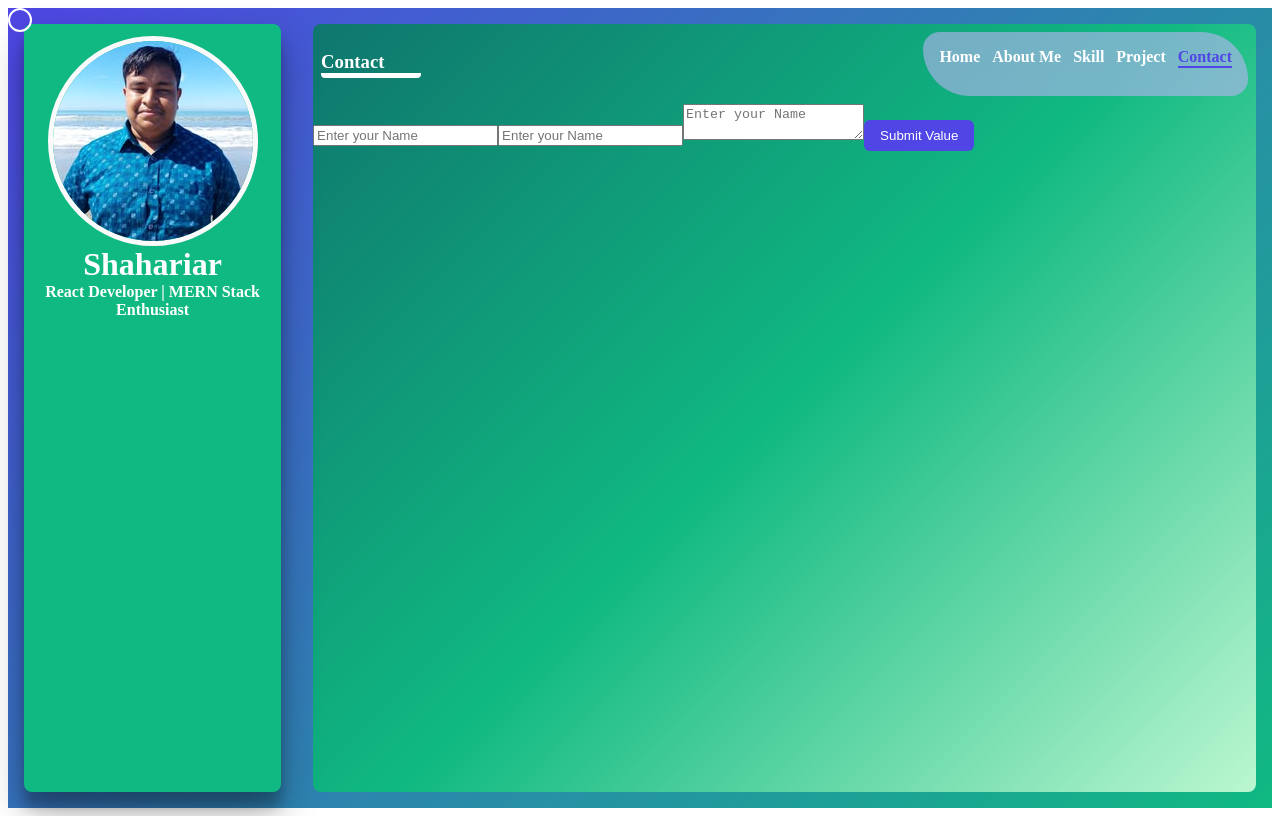
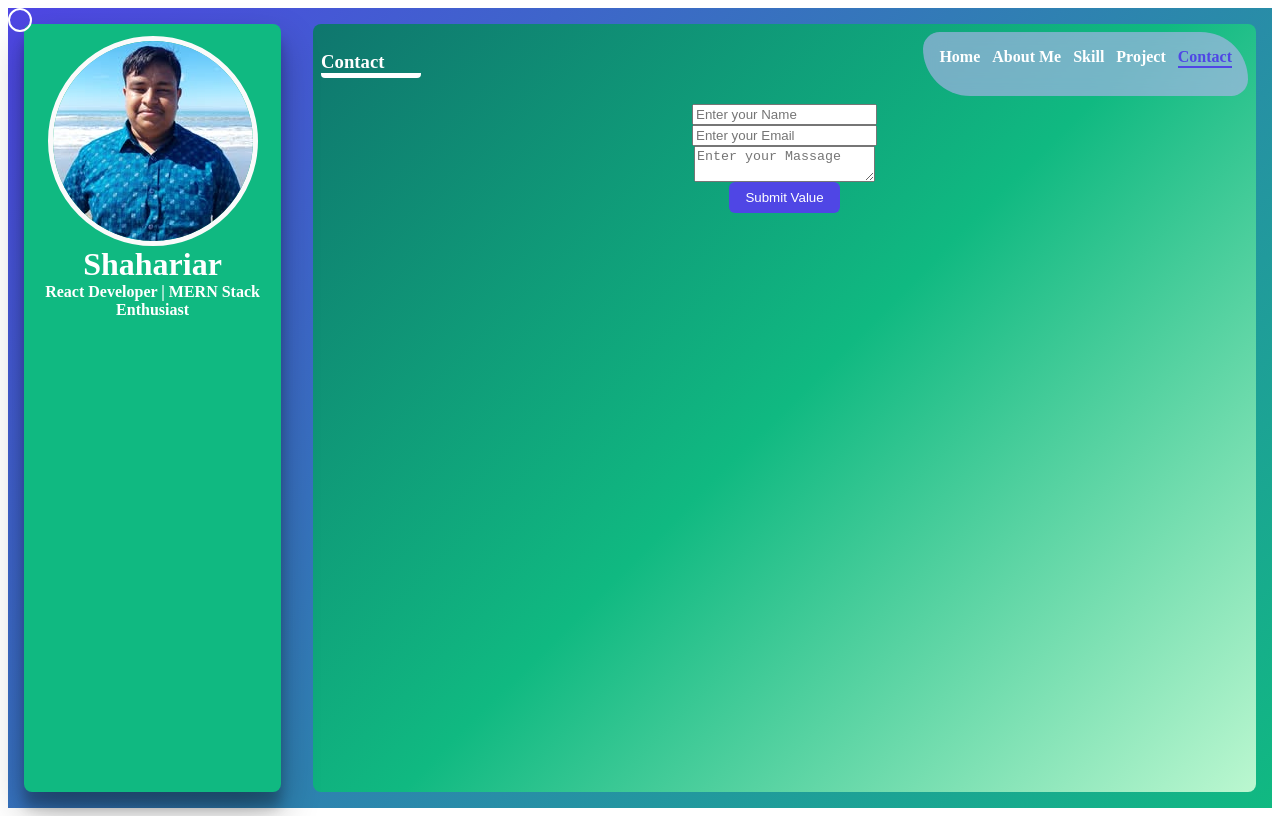
Before and after one commit to shahariar270/portfolio-template, a React (Vite) app in the folder client/: page /contact in a window 1280 px wide. Built offline with nearby package versions, Linux system fonts and the light colour scheme; a web font is replaced by a local one.

Commit message:
form wrapper design implemented

```diff
--- a/client/src/Pages/Contact/index.jsx
+++ b/client/src/Pages/Contact/index.jsx
@@ -3,7 +3,7 @@ import { Field, Form, Formik } from 'formik'
 import React from 'react'
 
 export const Contact = () => {
-  const handleSubmit = async ( values , {resetForm}) => {
+  const handleSubmit = async (values, { resetForm }) => {
     try {
       const response = await fetch("http://localhost:3000/contact", {
         method: "POST",
@@ -26,6 +26,7 @@ export const Contact = () => {
   }
 
   return (
+    <div className='st-form-container'>
       <Formik
         initialValues={
           {
@@ -35,21 +36,23 @@ export const Contact = () => {
           }}
         onSubmit={handleSubmit}
       >
-      <Form>
+        <Form className='st-form-wrapper'>
           <Field
             as='input'
             name='name'
             placeholder='Enter your Name'
+            require
           />
           <Field
             as='input'
             name='email'
-          placeholder='Enter your Name'
+            placeholder='Enter your Email'
+            require
           />
           <Field
             as='textarea'
             name='content'
-          placeholder='Enter your Name'
+            placeholder='Enter your Massage'
           />
           <Button
             type='submit'
@@ -57,5 +60,7 @@ export const Contact = () => {
           />
         </Form>
       </Formik>
+    </div>
+
   )
 }
--- a/client/src/assets/styles/pages/_contact.scss
+++ b/client/src/assets/styles/pages/_contact.scss
@@ -0,0 +1,13 @@
+.st-form-wrapper {
+    display: flex;
+    flex-direction: column;
+    width: 550px;
+    justify-content: center;
+    align-items: center;
+}
+.st-form-container {
+    display: flex;
+    align-items: center;
+    justify-content: center;
+    width: 100%;
+}
```
Also changed, not shown: 1 other file (tests, documents, lock files or other folders). Lines whose indentation alone changed are shown as unchanged.
